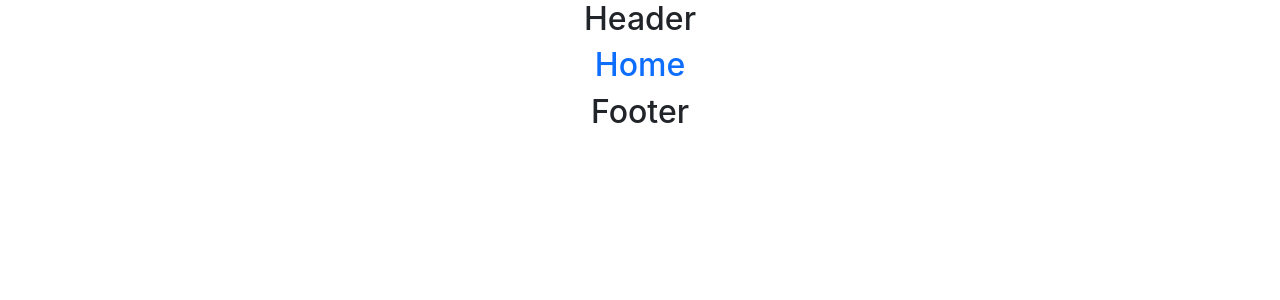
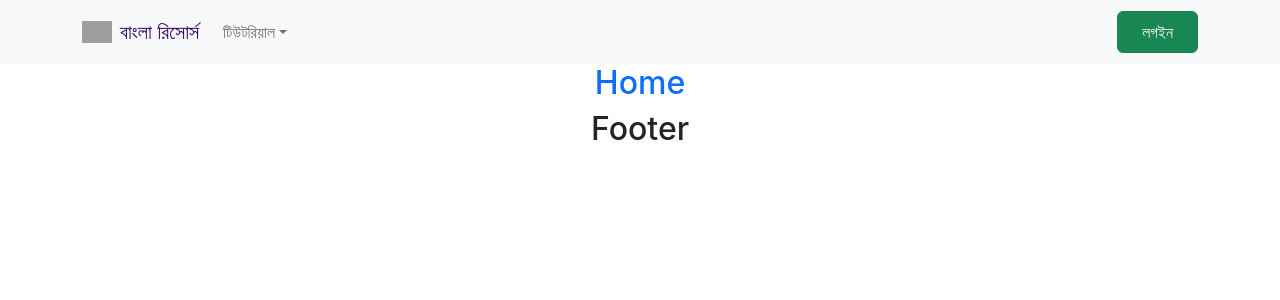
Before and after one commit to crescentpartha/Bangla-EdTech-Resources, a React (Create React App) app in the folder bangla-resources/: page / in a window 1280 px wide. Shown: the top 300 px of the page. Built offline with nearby package versions, Linux system fonts and the light colour scheme; grey boxes are pictures that could not be loaded.

Commit message:
Navbar section added

```diff
--- a/bangla-resources/src/App.js
+++ b/bangla-resources/src/App.js
@@ -6,6 +6,8 @@ import Header from './components/SharedPages/Header/Header';
 import Footer from './components/SharedPages/Footer/Footer';
 import Register from './components/Authentication/Register/Register';
 import Login from './components/Authentication/Login/Login';
+import PythonHome from './components/Pages/Python/pythonHome/PythonHome';
+import CHome from './components/Pages/C/CHome/CHome';
 
 function App() {
   return (
@@ -14,6 +16,8 @@ function App() {
       <Routes>
         <Route path='/' element={<Home></Home>}></Route>
         <Route path='/home' element={<Home></Home>}></Route>
+        <Route path='/pythonHome' element={<PythonHome></PythonHome>}></Route>
+        <Route path='/cHome' element={<CHome></CHome>}></Route>
         <Route path='/register' element={<Register></Register>}></Route>
         <Route path='/login' element={<Login></Login>}></Route>
         <Route path='*' element={<NotFound></NotFound>}></Route>
--- a/bangla-resources/src/components/SharedPages/Header/Header.js
+++ b/bangla-resources/src/components/SharedPages/Header/Header.js
@@ -1,9 +1,31 @@
 import React from 'react';
+import { Link } from 'react-router-dom';
+import { Container, Nav, Navbar, NavDropdown } from 'react-bootstrap';
+import image from '../../../images/logo.png';
 
 const Header = () => {
     return (
         <div>
-            <h2>Header</h2>
+            <Navbar collapseOnSelect expand="lg" sticky="top" bg="light" variant="light">
+                <Container>
+                    <Navbar.Brand as={Link} to="/home" className='d-flex align-items-center gap-2'>
+                        <img src={image} width='30px' alt="logo" />
+                        <span className='' style={{color: '#330662'}}>বাংলা রিসোর্স</span>
+                    </Navbar.Brand>
+                    <Navbar.Toggle aria-controls="responsive-navbar-nav" />
+                    <Navbar.Collapse id="responsive-navbar-nav">
+                        <Nav className="me-auto py-1">
+                            <NavDropdown title="টিউটরিয়াল" id="collasible-nav-dropdown">
+                                <NavDropdown.Item as={Link} to="/pythonHome">পাইথন</NavDropdown.Item>
+                                <NavDropdown.Item as={Link} to="/cHome">সি</NavDropdown.Item>
+                            </NavDropdown>
+                        </Nav>
+                        <Nav>
+                            <Nav.Link className='btn btn-success px-4 text-light' as={Link} to="/login">লগইন</Nav.Link>
+                        </Nav>
+                    </Navbar.Collapse>
+                </Container>
+            </Navbar>
         </div>
     );
 };
```
